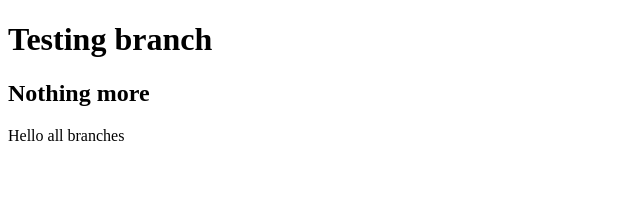
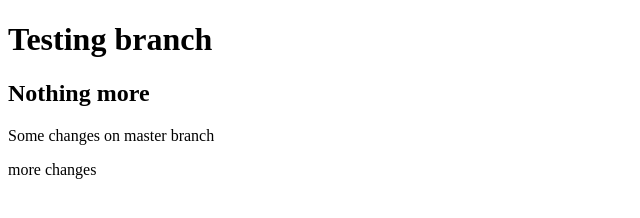
Before and after one commit to wayytoogood/demo-repository2, a plain HTML site: page index.html in a window 1280 px wide. Shown: the whole page, without its empty margins (0-640 px from the left). Drawn offline with Linux system fonts and the light colour scheme.

Commit message:
Some changes applied

```diff
--- a/index.html
+++ b/index.html
@@ -8,6 +8,7 @@
   <body>
     <h1>Testing branch</h1>
     <h2>Nothing more</h2>
-    <p>Hello all branches</p>
+    <p>Some changes on master branch</p>
+    <p>more changes</p>
   </body>
 </html>
```
